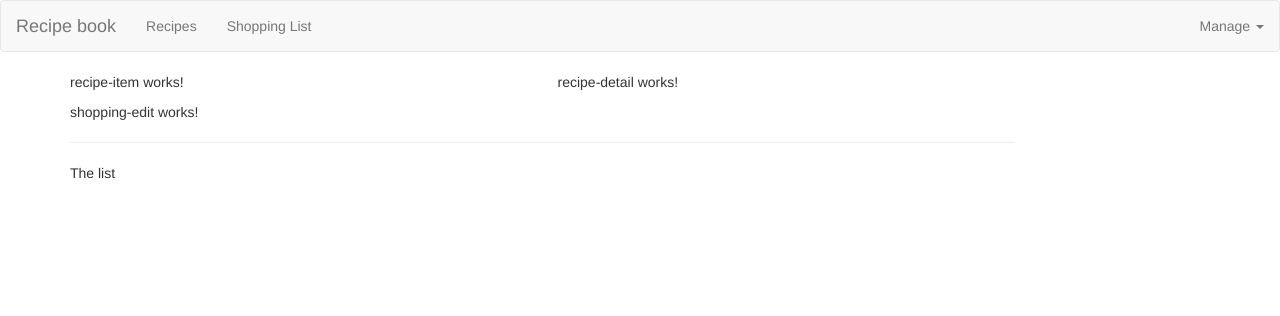
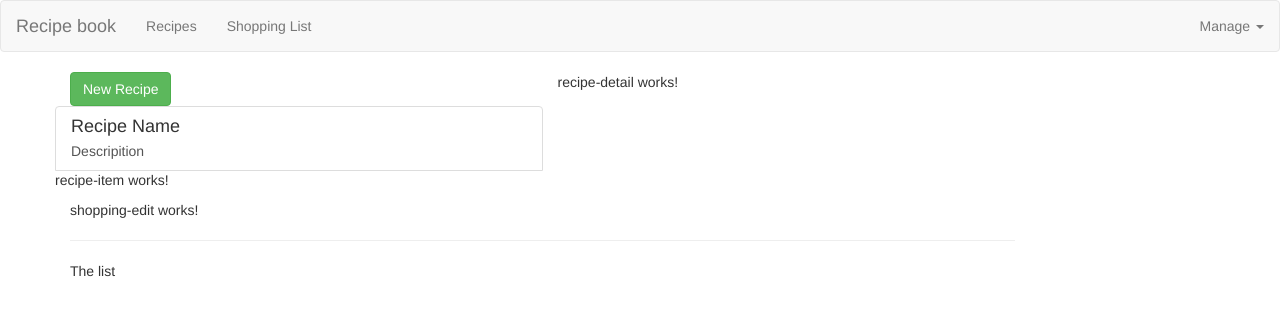
Before and after one commit to jessicaalonsocl/angular-food-mall, an Angular app: page / in a window 1280 px wide. Shown: the top 316 px of the page. Built offline with nearby package versions, Linux system fonts and the light colour scheme.

Commit message:
adding content to the recipes components

```diff
--- a/src/app/recipes/recipe-list/recipe-list.component.html
+++ b/src/app/recipes/recipe-list/recipe-list.component.html
@@ -1 +1,19 @@
-<app-recipe-item></app-recipe-item>
+<div class="row">
+    <div class="col-xs-12">
+        <button class="btn btn-success">New Recipe</button>
+    </div>
+    <div class="row">
+        <div class="col-xs-12">
+            <a href="#" class="list-group-item clearfix">
+                <div class="pull-left">
+                    <h4 class="list-group-item-heading">Recipe Name</h4>
+                    <p class="list-group-item-text">Descripition</p>
+                </div>
+                <span class="pull-right">
+                    <img src="" alt="" class="img-responsive" style="max-height: 50px;">
+                </span>
+            </a>
+            <app-recipe-item></app-recipe-item>
+        </div>
+    </div>
+</div>
--- a/src/app/recipes/recipe-list/recipe-list.component.ts
+++ b/src/app/recipes/recipe-list/recipe-list.component.ts
@@ -1,4 +1,5 @@
 import { Component, OnInit } from '@angular/core';
+import { Recipe } from '../recipe.model';
 
 @Component({
   selector: 'app-recipe-list',
@@ -7,7 +8,9 @@
 })
 export class RecipeListComponent implements OnInit {
 
-  recipes = [];
+  recipes: Recipe[] = [
+    new Recipe('A Test Recipe', 'This is simply a Test', 'https://cdn.pixabay.com/photo/2016/06/15/19/09/food-1459693_960_720.jpg')
+  ];
   constructor() { }
 
   ngOnInit(): void {
```
